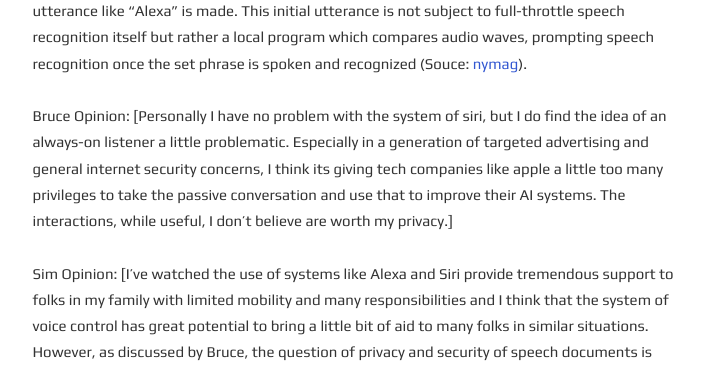
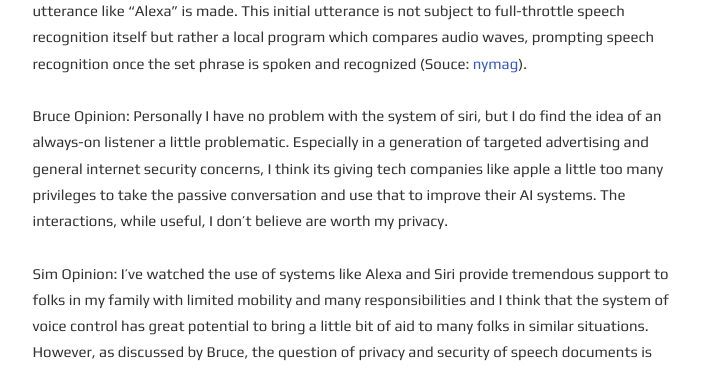
Before and after one commit to ratemypraxis/itp, a Jekyll site: the page built from _posts/2023-01-31-redesigning-interaction.md, in a window 1280 px wide and 900 px high, scrolled down 1061 px. Shown: the part 153-524 px from the top of the window, without its empty margins (285-990 px from the left). Built offline with Jekyll 4.4.1, drawn with Linux system fonts in a browser that asks for light colours; comment, search, counter and statistics services are not loaded; some of the changed text lies outside the part shown.

```diff
--- a/_posts/2023-01-31-redesigning-interaction.md
+++ b/_posts/2023-01-31-redesigning-interaction.md
@@ -17,9 +17,9 @@ Siri works through a combination of AI and language processing. Spoken phrases a
 <br>
 Siri is an intangible interaction that uses voice commands to activate certain functions of and iPhone and other apple products. The interaction can be initiated by uttering the phrase “hey Siri” to a device that has the proper settings enabled. From here, a user can control apps within the phone or the phone itself. For example saying, “hey siri, skip to the next song” will prompt the listening device to skip a track in many apple supported streaming services like apple music, SoundCloud, and Spotify. The interaction will also alert you that it has received a command through lights and sound, even sometimes going as far as to speak back to you depending on the request or its response. Similarly, Alexa makes use of voice recognition technologies to allow users control of software, and in some cases hardware, applications after an initial utterance like “Alexa” is made. This initial utterance is not subject to full-throttle speech recognition itself but rather a local program which compares audio waves, prompting speech recognition once the set phrase is spoken and recognized (Souce: <a href="">nymag</a>).
 <br>
-Bruce Opinion: [Personally I have no problem with the system of siri, but I do find the idea of an always-on listener a little problematic. Especially in a generation of targeted advertising and general internet security concerns, I think its giving tech companies like apple a little too many privileges to take the passive conversation and use that to improve their AI systems. The interactions, while useful, I don't believe are worth my privacy.]
+Bruce Opinion: Personally I have no problem with the system of siri, but I do find the idea of an always-on listener a little problematic. Especially in a generation of targeted advertising and general internet security concerns, I think its giving tech companies like apple a little too many privileges to take the passive conversation and use that to improve their AI systems. The interactions, while useful, I don't believe are worth my privacy.
 <br>
-Sim Opinion: [I’ve watched the use of systems like Alexa and Siri provide tremendous support to folks in my family with limited mobility and many responsibilities and I think that the system of voice control has great potential to bring a little bit of aid to many folks in similar situations. However, as discussed by Bruce, the question of privacy and security of speech documents is quite concerning, especially when this technology is developed by large corporations with known prior violations of privacy and data. In the households in my family that include children who make use of Alexa, I am glad that they are able to make use of the tools for self-learning and to connect with family and friends yet I worry greatly about their future in terms of their data and their right to have control of that.
+Sim Opinion: I’ve watched the use of systems like Alexa and Siri provide tremendous support to folks in my family with limited mobility and many responsibilities and I think that the system of voice control has great potential to bring a little bit of aid to many folks in similar situations. However, as discussed by Bruce, the question of privacy and security of speech documents is quite concerning, especially when this technology is developed by large corporations with known prior violations of privacy and data. In the households in my family that include children who make use of Alexa, I am glad that they are able to make use of the tools for self-learning and to connect with family and friends yet I worry greatly about their future in terms of their data and their right to have control of that.
 <br>
 Additionally, the unreliability of the voice recognition technology with users of various dialects makes me question why the eagerness to constantly push and expand these products into the market. Detailed in Ruha Benjamin’s Race After Technology, a former Apple employee working on improving voice assistant technology for various dialects of English questioned the exclusion of African American english, to which a supervisor responded “Well, Apple products are for the premium market.” (Chapter 4: Why Now?, Page 32). In addition to this documented willful shortcoming of Apple to develop for Black Americans who speak AAVE, I’ve witnessed secondhand the extreme faultiness of Alexa when used by my grandmother who speaks English as a second language from a Spanish speaking background. Releasing widespread access to a technology that has the power to control so many different processes like sending messages or making purchases, knowing that it will be faulty for large percentages of the u.s. (and thus market) population is quite irresponsible in my opinion with the potential to do more harm than help for some communities.
 <br>
```
